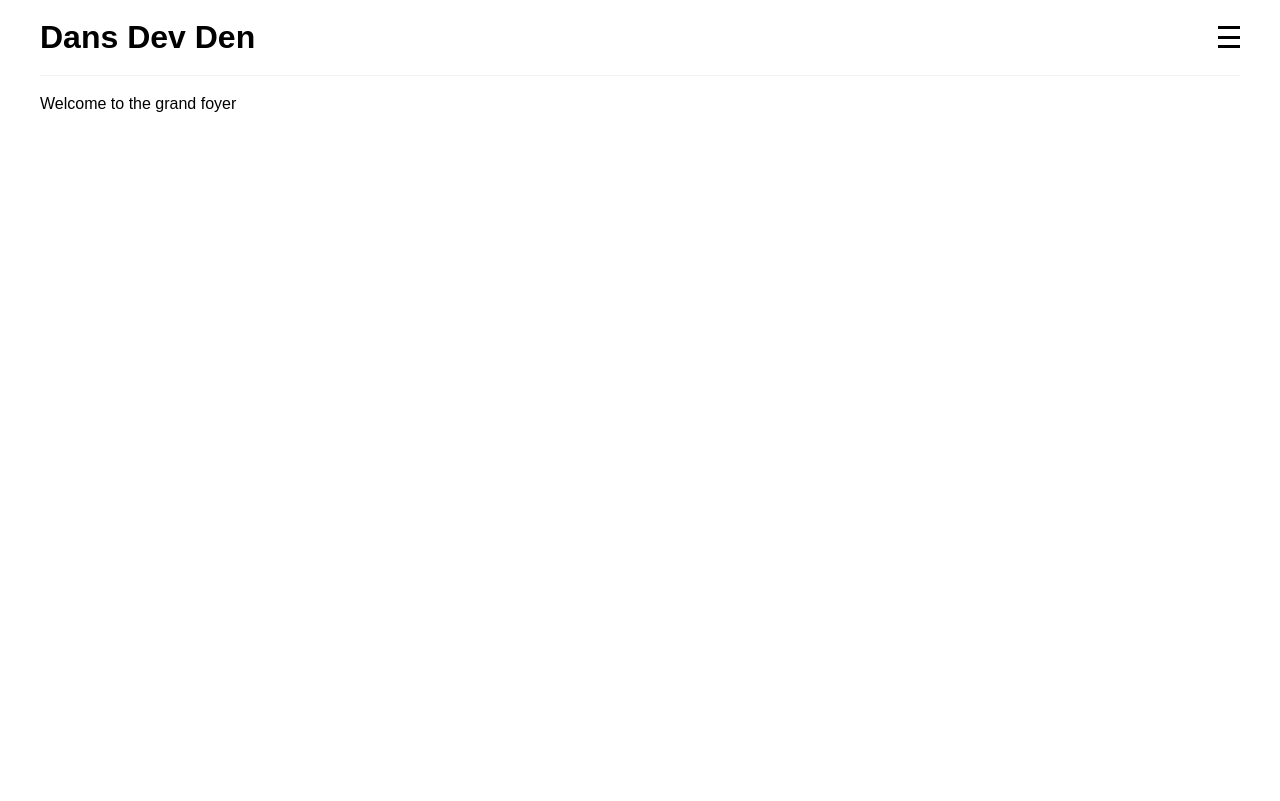
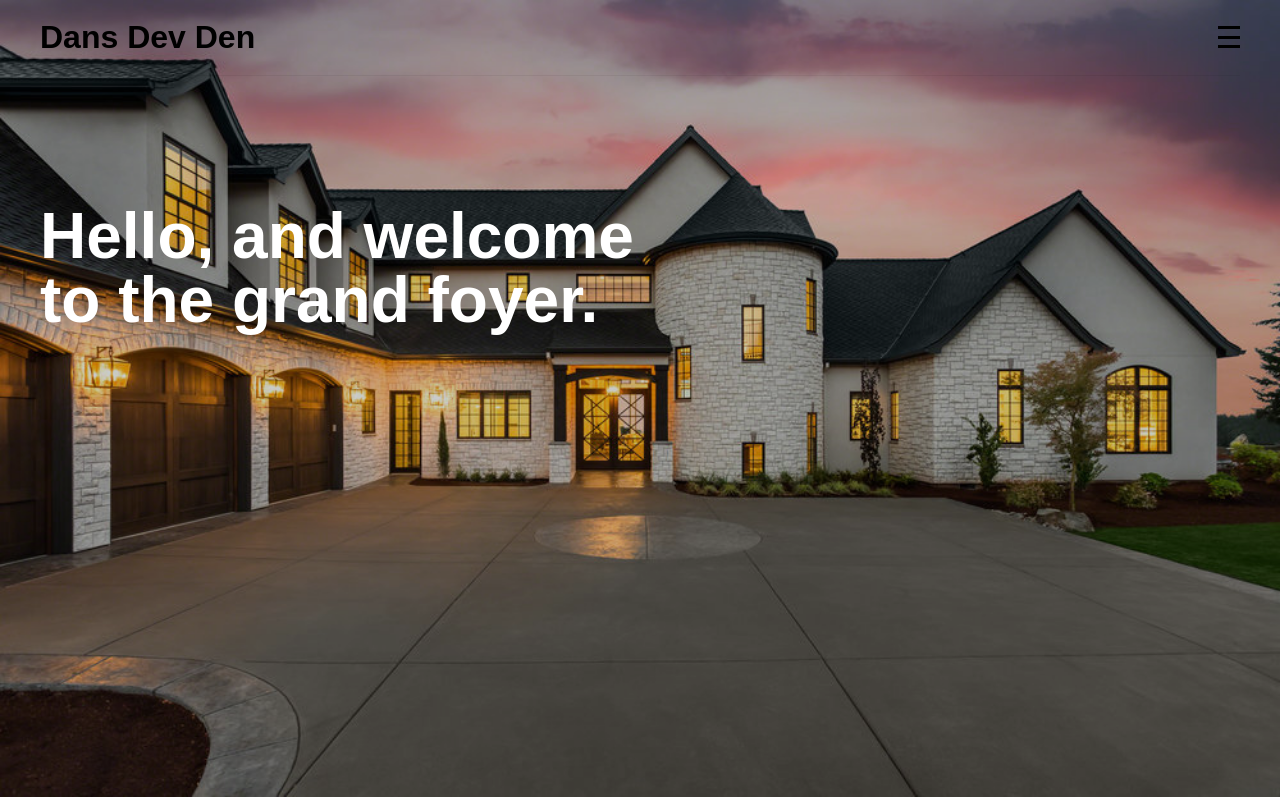
Before and after one commit to danriley11/DansDevDen, a React (Vite) app: page / in a window 1280 px wide. Built offline with nearby package versions, Linux system fonts and the light colour scheme.

Commit message:
Implement HeroImage component and update GrandFoyer

```diff
--- /dev/null
+++ b/src/pages/grandFoyer/GrandFoyer.styles.ts
@@ -0,0 +1,26 @@
+import { styled } from 'styled-components';
+import { Heading2 } from '../../components/core/typography';
+import { mediaUp } from '../../components/core/styles';
+
+export const GrandFoyerHeading = styled(Heading2)`
+  position: relative;
+  color: white;
+
+  ${mediaUp.xs`
+  width: 200px;
+  line-height: 24px;
+  font-size: 24px;
+  `}
+
+  ${mediaUp.md`
+  width: 400px;
+  line-height: 48px;
+  font-size: 48px;
+  `}
+
+  ${mediaUp.lg`
+  width: 600px;
+  line-height: 64px;
+  font-size: 64px;
+  `}
+`;
--- a/src/pages/grandFoyer/GrandFoyer.tsx
+++ b/src/pages/grandFoyer/GrandFoyer.tsx
@@ -1,10 +1,17 @@
-import { P } from '../../components/core/typography';
+import HeroImage from '../../components/images/HeroImage';
+import GrandFoyerImage from '../../assets/GrandFoyer.jpeg';
+import { GrandFoyerHeading } from './GrandFoyer.styles';
+import { Margin } from '../../components/core/spacing';
 
 const GrandFoyer = () => {
   return (
-    <>
-      <P>Welcome to the grand foyer</P>
-    </>
+    <div>
+      <HeroImage imgSrc={GrandFoyerImage} alt={'temp'} width={'100%'} />
+
+      <Margin smTop={64} mdTop={80} lgTop={128}>
+        <GrandFoyerHeading>Hello, and welcome to the grand foyer.</GrandFoyerHeading>
+      </Margin>
+    </div>
   );
 };
 
```
